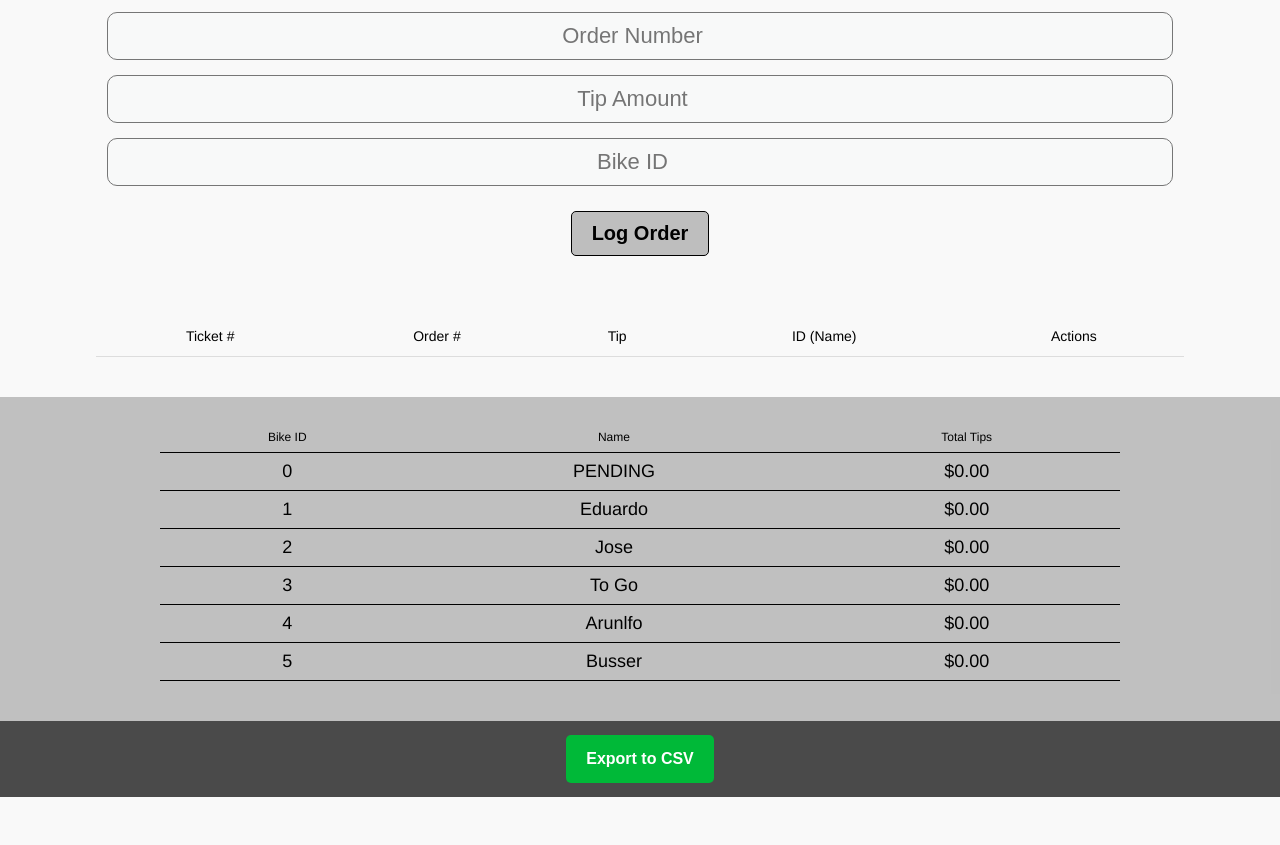
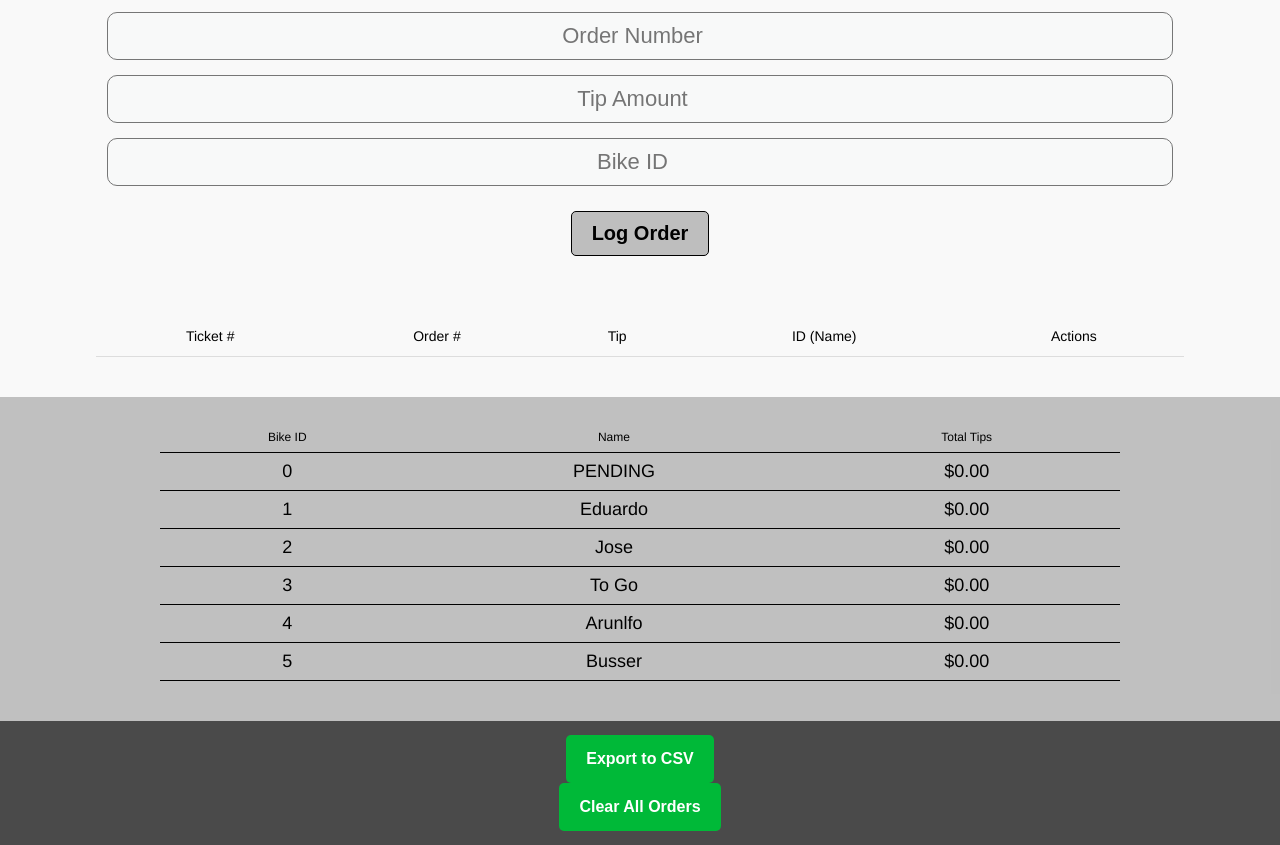
Before and after one commit to TGHAN03/FREDS-REPO, a plain HTML site: page index.html in a window 1280 px wide. Shown: the part 69-914 px from the top of the page. Before the commit the page ends 866 px from the top, so only its background shows below. Drawn offline with Linux system fonts and the light colour scheme.

Commit message:
Refactor order form and results section layout

```diff
--- a/index.html
+++ b/index.html
@@ -9,6 +9,8 @@
 <body>
 <div class="content-wrapper">
     <h1>FredLabs <button id="toggleDarkMode">◐</button></h1>
+
+    <!-- Order Form -->
     <form id="orderForm" class="orderForm">
         <input class="inputbox" type="number" id="orderNumber" placeholder="Order Number" required>
         <input class="inputbox" type="number" id="tipAmount" placeholder="Tip Amount" step="0.01" required>
@@ -18,21 +20,28 @@
 
     <div id="errorMessage" class="error-message"></div>
 
+    <!-- Orders List -->
     <div class="orders-container">
-
         <div id="orderList" class="transaction-table"></div>
     </div>
 </div>
+
+<!-- Results / Totals -->
 <div class="results-container">
     <div id="results" class="transaction-results" style="display: none;">
         <h2>Results</h2>
         <p>Total Tips: <span id="totalTips">0</span></p>
     </div>
 </div>
+
+<!-- Export / Clear Buttons -->
 <div class="export-bg">
     <ul class="export-container">
         <li>
             <button class="export" id="exportCsv">Export to CSV</button>
+        </li>
+        <li>
+            <button class="export" id="clearAll">Clear All Orders</button>
         </li>
     </ul>
 </div>
```
Lines whose indentation alone changed are shown as unchanged.
